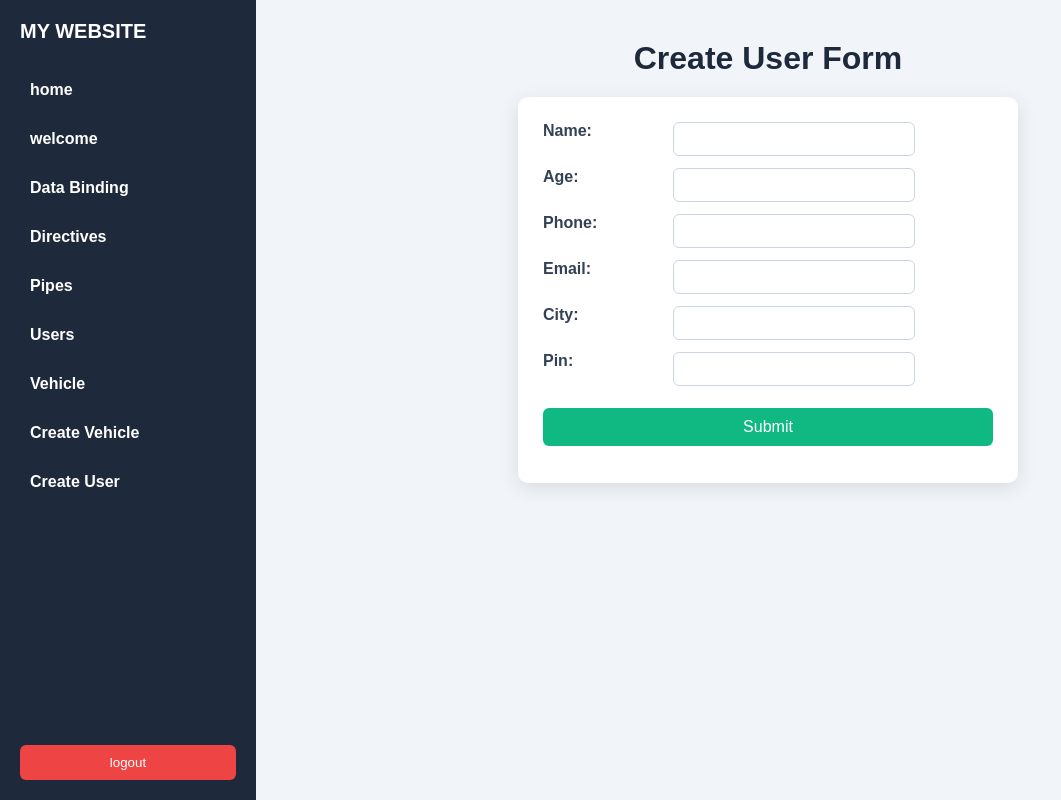
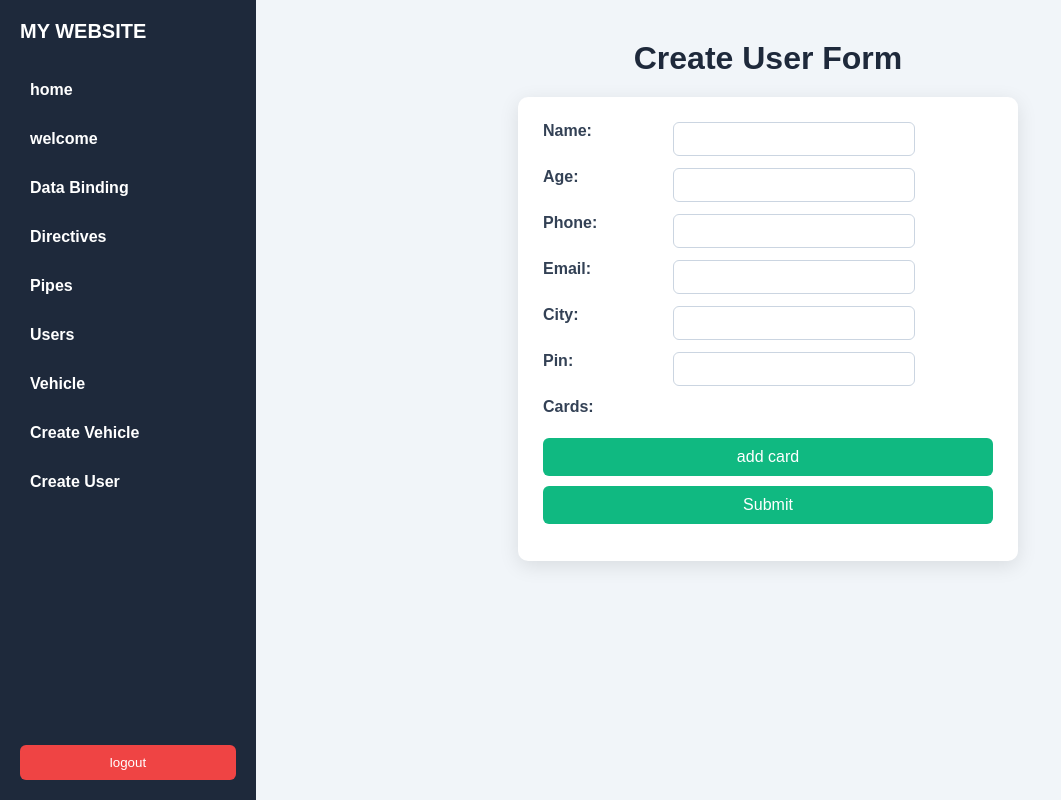
Before and after one commit to Akhilg3m/my-app-apr26, an Angular app: page /dashboard/create-user in a window 1280 px wide. Shown: the whole page, without its empty margins (0-1061 px from the left). Built offline with nearby package versions, Linux system fonts and the light colour scheme; sample sign-in values are in the browser's storage.

Commit message:
form array

```diff
--- a/src/app/create-user/create-user.component.html
+++ b/src/app/create-user/create-user.component.html
@@ -30,6 +30,37 @@
 
     </div>
 
+    <label for="">Cards:</label>
+    <button type="button" (click)="addCard()">add card</button>
+
+    <div formArrayName="cards">
+        <div *ngFor="let card of cardsFormArray.controls; let i=index">
+            <div formGroupName="{{i}}">
+
+                <h4>Card {{i+1}}</h4>
+
+                <label for="">number:</label>
+                <input type="number" formControlName="number">
+                <br>
+
+                <label for="">Name:</label>
+                <input type="number" formControlName="name">
+                <br>
+
+                <label for="">cvv:</label>
+                <input type="number" formControlName="cvv">
+                <br>
+
+                <button (click)="deleteCard(i)">Delete</button>
+
+                <hr>
+
+            </div>
+        </div>
+
+    </div>
+
+
     <input type="submit">
 
 </form>
--- a/src/app/create-user/create-user.component.ts
+++ b/src/app/create-user/create-user.component.ts
@@ -1,5 +1,5 @@
 import { Component } from '@angular/core';
-import { FormControl, FormGroup } from '@angular/forms';
+import { FormArray, FormControl, FormGroup } from '@angular/forms';
 
 @Component({
   selector: 'app-create-user',
@@ -16,8 +16,27 @@
     address: new FormGroup({
       city: new FormControl(),
       pin: new FormControl(),
-    })
+    }),
+    cards: new FormArray([])
   })
+
+  get cardsFormArray(){
+    return this.userForm.get('cards') as FormArray;
+  }
+
+  addCard(){
+    this.cardsFormArray.push(
+      new FormGroup({
+        number: new FormControl(),
+        name: new FormControl(),
+        cvv: new FormControl(),
+      })
+    )
+  }
+
+  deleteCard(i:number){
+    this.cardsFormArray.removeAt(i);
+  }
 
   submit(){
     console.log(this.userForm);
```
